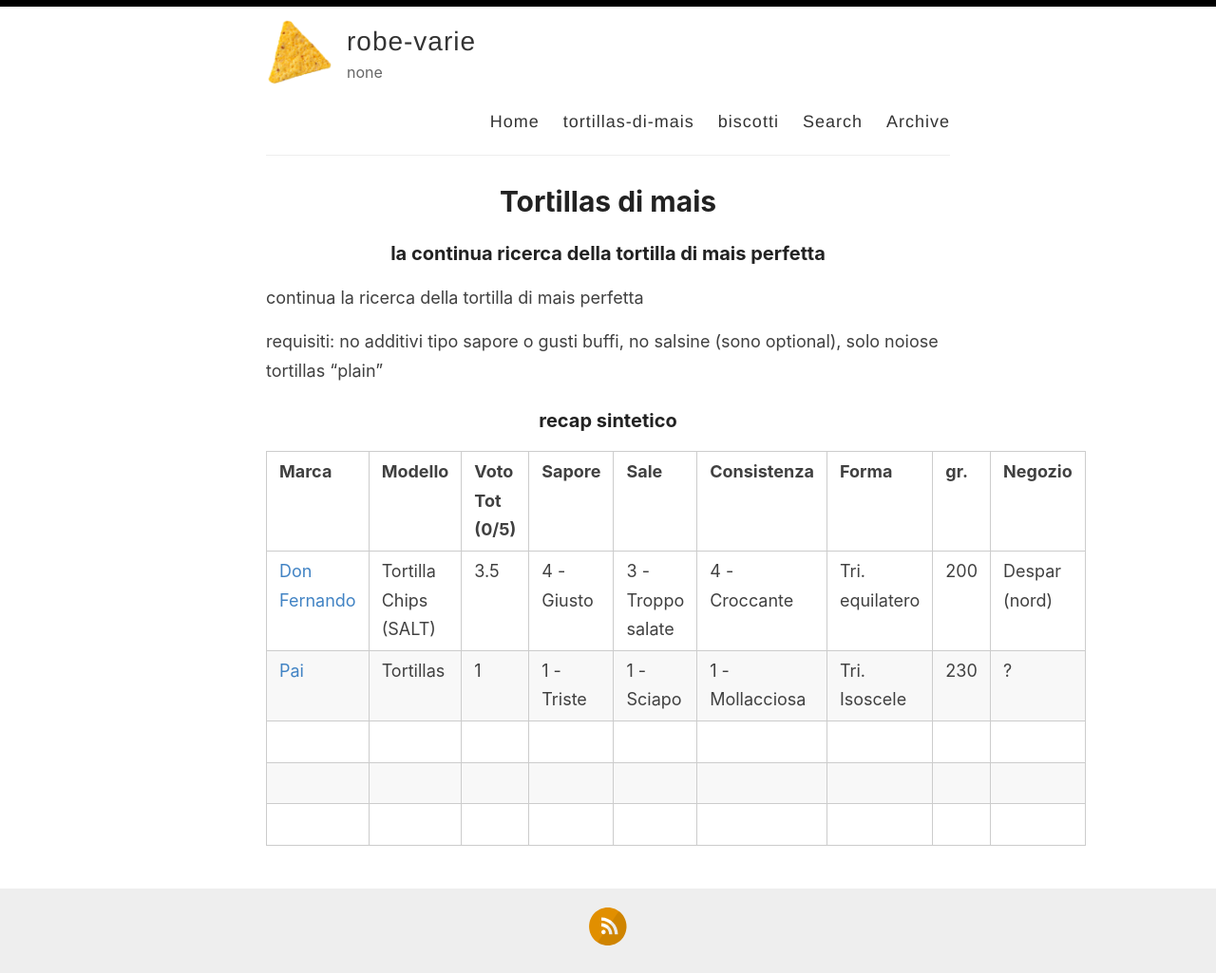
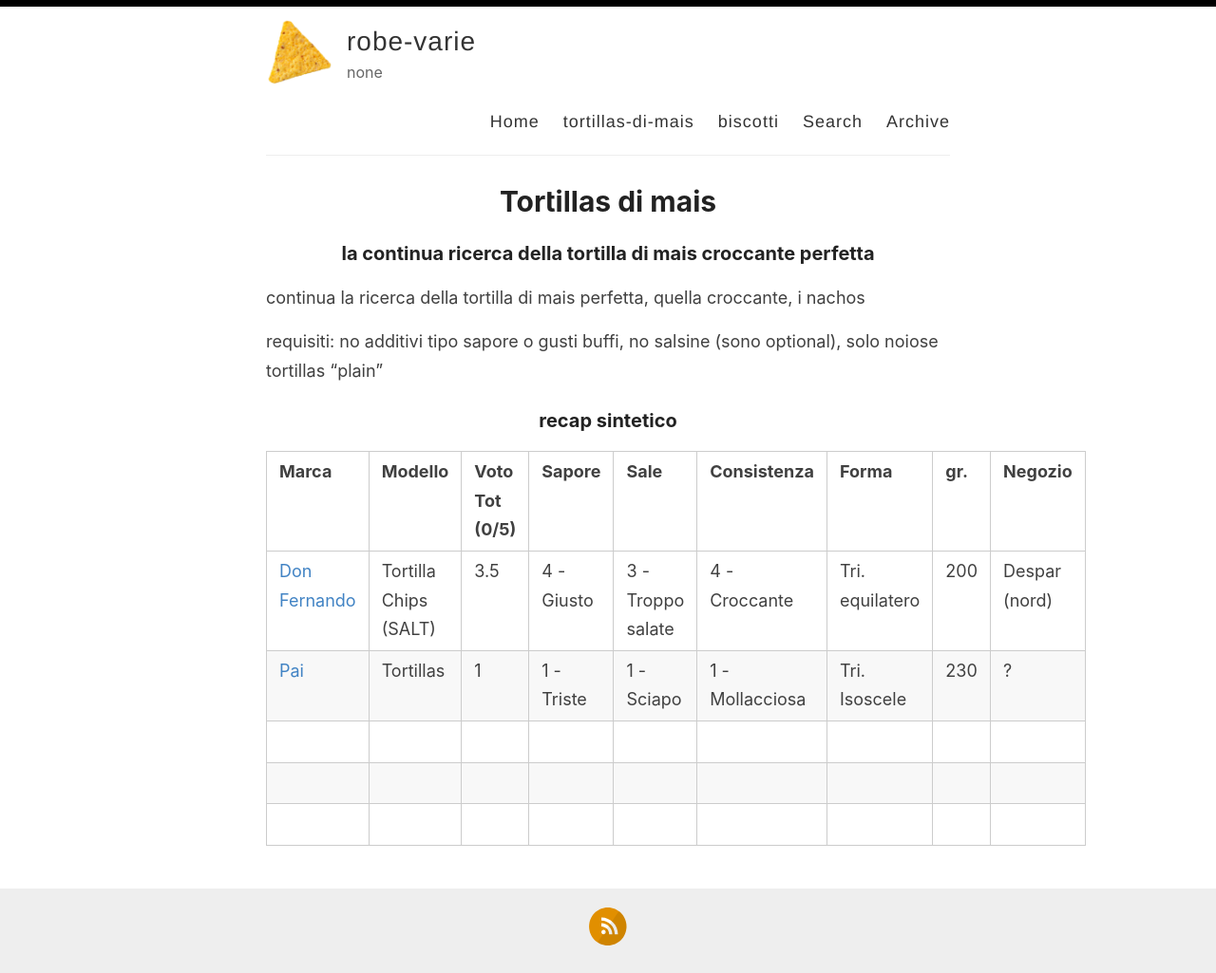
Before and after one commit to robe-varie/robe-varie.github.io, a Jekyll site: the page built from _pages/tortillas-di-mais.md, in a window 1280 px wide. Shown: the whole page at 95% size. Built offline with Jekyll 4.4.1, drawn with Linux system fonts in a browser that asks for light colours.

Commit message:
Update tortillas-di-mais.md

```diff
--- a/_pages/tortillas-di-mais.md
+++ b/_pages/tortillas-di-mais.md
@@ -4,9 +4,9 @@ title: Tortillas di mais
 permalink: /tortillas-di-mais/
 ---
 
-### la continua ricerca della tortilla di mais perfetta
+### la continua ricerca della tortilla di mais croccante perfetta
 
-continua la ricerca della tortilla di mais perfetta
+continua la ricerca della tortilla di mais perfetta, quella croccante, i nachos
 
 requisiti: no additivi tipo sapore o gusti buffi, no salsine (sono optional), solo noiose tortillas "plain"
 
```
